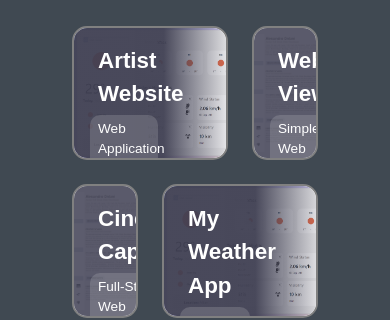
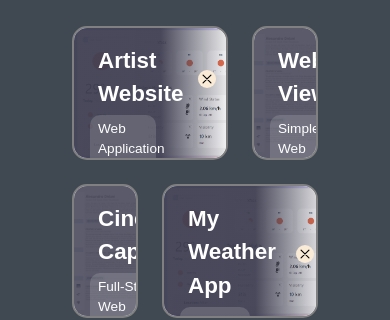
Before and after one commit to AleOnta/dev-portfolio, a React (Create React App) app: page / in a window 390 px wide. Shown: the part 1432-1752 px from the top of the page. Built offline with nearby package versions, Linux system fonts and the light colour scheme.

Commit message:
adds close btn component for project cards

```diff
--- a/src/components/home_page/my_projects/CloseBtnComponent.jsx
+++ b/src/components/home_page/my_projects/CloseBtnComponent.jsx
@@ -1,37 +1,74 @@
 import React from "react";
 import { motion } from "framer-motion";
+import { IoCloseOutline } from "react-icons/io5";
+import useWindowDimensions from "../../../hooks/useWindowDimensions";
 
 export default function CloseBtnComponent({
   selected,
   projectId,
   setSelected,
 }) {
+  // eslint-disable-next-line no-unused-vars
+  const { width, height } = useWindowDimensions();
+
+  const closeBtnVariants = {
+    hidden: {
+      opacity: 0,
+      x:
+        width >= 1024 && width < 1280
+          ? 270
+          : width >= 1280 && width < 1536
+          ? 370
+          : width >= 1536
+          ? 440
+          : 100,
+    },
+    visible: {
+      opacity: 1,
+      x:
+        width >= 1024 && width < 1280
+          ? 220
+          : width >= 1280 && width < 1536
+          ? 320
+          : width >= 1536
+          ? 390
+          : 0,
+      transition: {
+        type: "spring",
+        stiffness: 100,
+        duration: 1,
+      },
+    },
+  };
+
+  const handleSelected = () => {
+    setSelected(null);
+  };
+
   return (
-    <motion.svg
+    <motion.button
       layout="position"
-      className={`project-close-btn ${
-        selected === projectId ? "btn-on" : "btn-off"
+      className={`rounded-full flex justify-center items-center ${
+        selected !== projectId
+          ? "btn-off"
+          : width < 1024 && selected === projectId
+          ? "btn-on p-1 xs:p-2"
+          : "btn-on p-2 2xl:p-3"
       }`}
+      variants={closeBtnVariants}
+      initial="hidden"
+      animate="visible"
+      whileHover={{
+        scale: 1.06,
+      }}
+      whileTap={{
+        scale: 0.95,
+      }}
       onClick={() => {
-        setSelected(null);
+        handleSelected();
       }}
-      viewBox="0 0 24 24"
-      fill="none"
-      xmlns="http://www.w3.org/2000/svg"
     >
-      <path
-        className="path-to-fill"
-        d="M2 12C2 7.28595 2 4.92893 3.46447 3.46447C4.92893 2 7.28595 2 12 2C16.714 2 19.0711 2 20.5355 3.46447C22 4.92893 22 7.28595 22 12C22 16.714 22 19.0711 20.5355 20.5355C19.0711 22 16.714 22 12 22C7.28595 22 4.92893 22 3.46447 20.5355C2 19.0711 2 16.714 2 12Z"
-        stroke="#404952"
-        stroke-width="1.5"
-      />
-      <path
-        className="path-to-fill"
-        d="M14.5 9.50002L9.5 14.5M9.49998 9.5L14.5 14.5"
-        stroke="#404952"
-        stroke-width="1.5"
-        stroke-linecap="round"
-      />
-    </motion.svg>
+      <IoCloseOutline className="text-black text-lg 2xl:text-xl" />
+    </motion.button>
   );
 }
```
